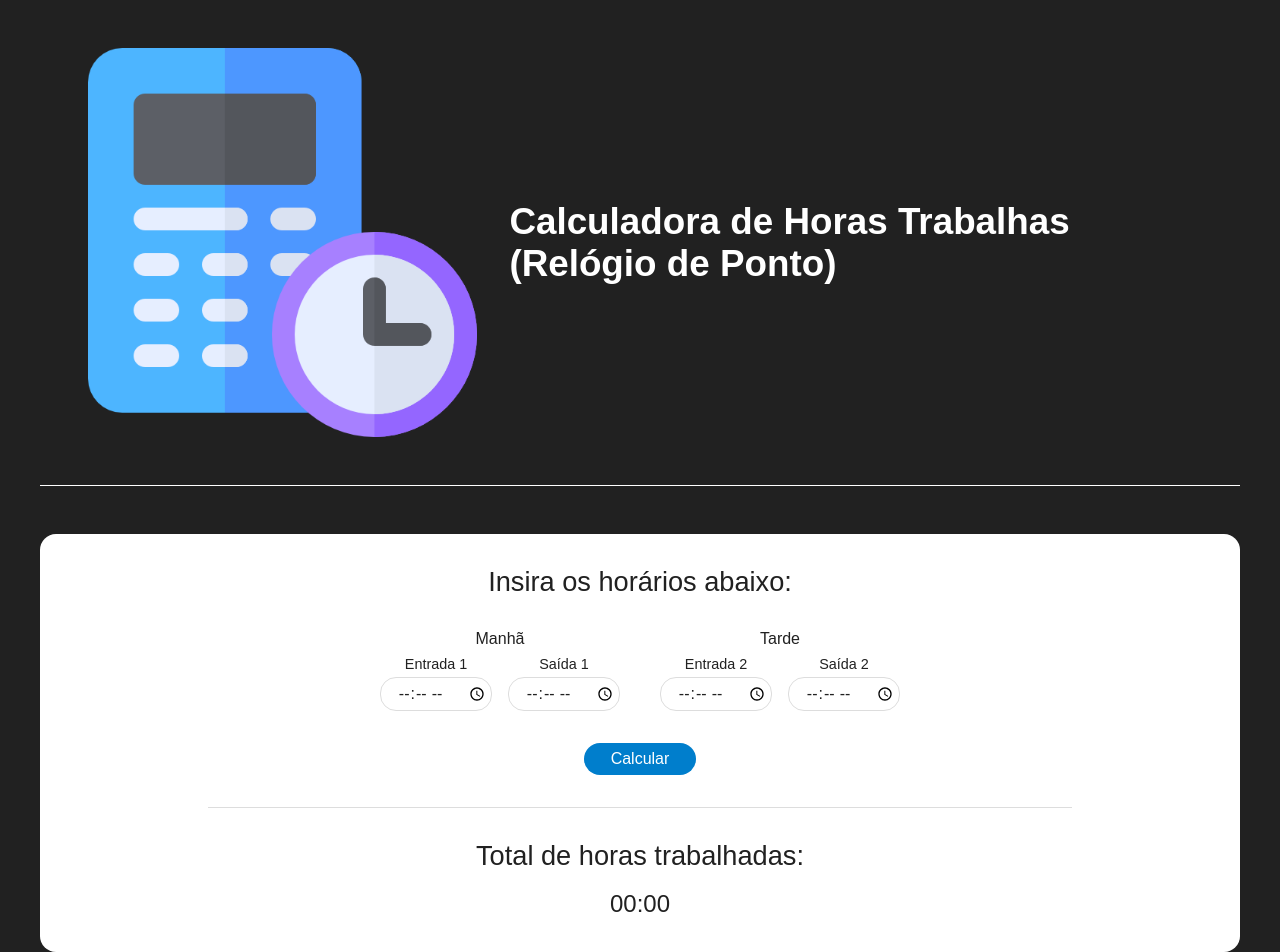
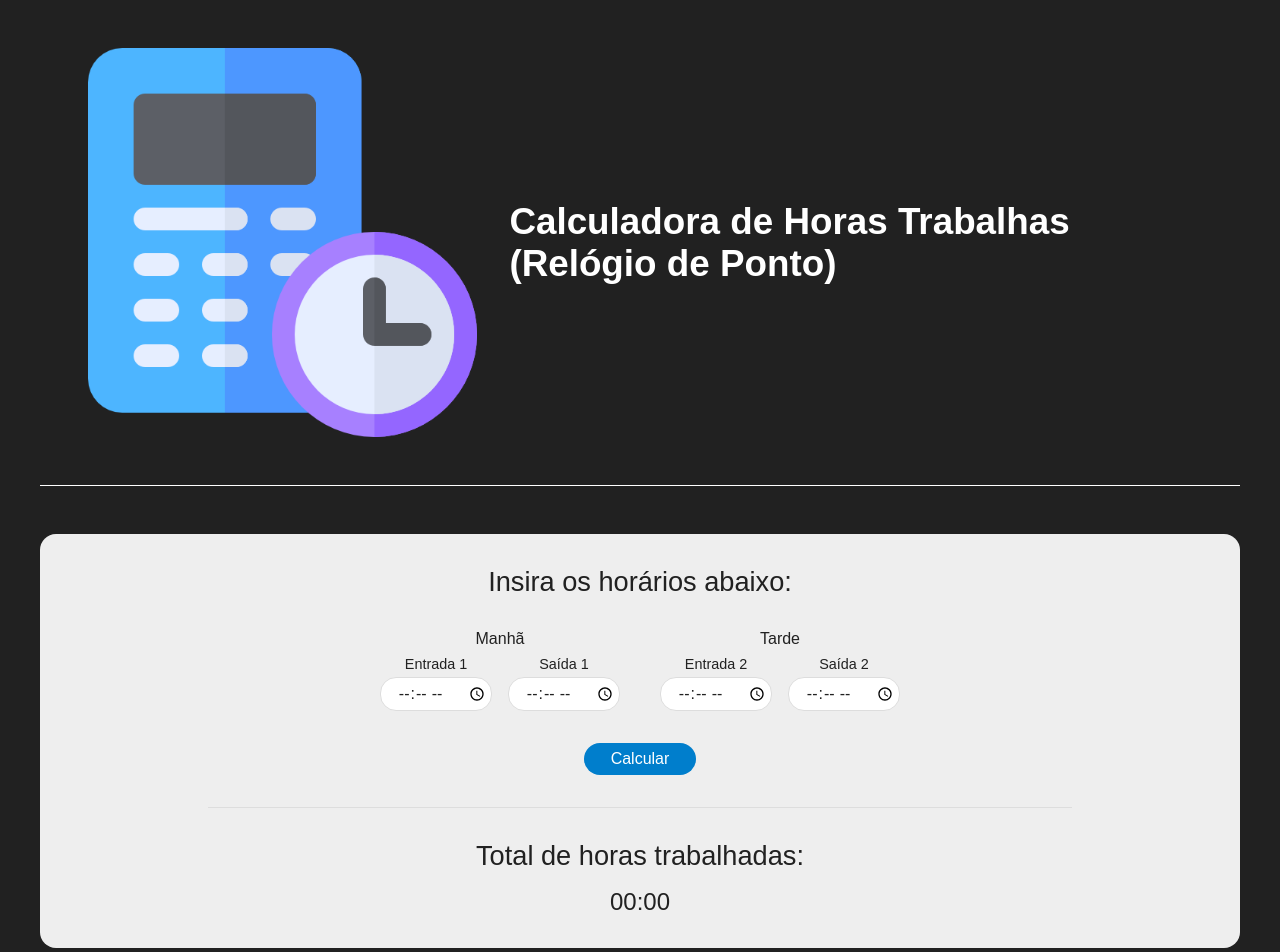
Before and after one commit to daniloribeiro00/calculadora-relogio-de-ponto-next, a Next.js app: page / in a window 1280 px wide. Built offline with nearby package versions, Linux system fonts and the light colour scheme.

Commit message:
made all inputs required

```diff
--- a/src/components/Main/index.tsx
+++ b/src/components/Main/index.tsx
@@ -49,11 +49,11 @@ export const Main = () => {
 						<div className='inputs'>
 							<div>
 								<label>Entrada 1</label>
-								<input type='time' name='entrada1' />
+								<input type='time' name='entrada1' required />
 							</div>
 							<div>
 								<label>Saída 1</label>
-								<input type='time' name='saida1' />
+								<input type='time' name='saida1' required />
 							</div>
 						</div>
 					</div>
@@ -62,11 +62,11 @@ export const Main = () => {
 						<div className='inputs'>
 							<div>
 								<label>Entrada 2</label>
-								<input type='time' name='entrada2' />
+								<input type='time' name='entrada2' required />
 							</div>
 							<div>
 								<label>Saída 2</label>
-								<input type='time' name='saida2' />
+								<input type='time' name='saida2' required />
 							</div>
 						</div>
 					</div>
--- a/src/components/Main/styles.ts
+++ b/src/components/Main/styles.ts
@@ -3,7 +3,7 @@ import styled from 'styled-components';
 export const Container = styled.main`
 	margin: 3rem auto 0 auto;
 	padding: 6rem;
-	background: #fff;
+	background: #eee;
 	border-radius: 1rem;
 	padding: 2rem;
 	padding-bottom: 0;
@@ -41,6 +41,7 @@ export const Container = styled.main`
 
 			span {
 				font-size: 1rem;
+                font-weight: 400;
 			}
 		}
 
@@ -60,6 +61,7 @@ export const Container = styled.main`
 
 				label {
 					font-size: 0.9rem;
+                    font-weight: 400;
 				}
 
 				input {
@@ -72,6 +74,7 @@ export const Container = styled.main`
 					align-items: center;
 					justify-content: center;
 					font-size: 1rem;
+                    font-weight: 400;
 					text-align: center;
 					padding: 1rem;
 
@@ -111,14 +114,7 @@ export const Container = styled.main`
 			}
 
 			span {
-				width: 5rem;
-				height: 2rem;
-				border: 0;
-				border-radius: 1rem;
-				background: #fff;
-				display: flex;
-				align-items: center;
-				justify-content: center;
+				background: #eee;
 				font-size: 1.5rem;
 			}
 		}
```
